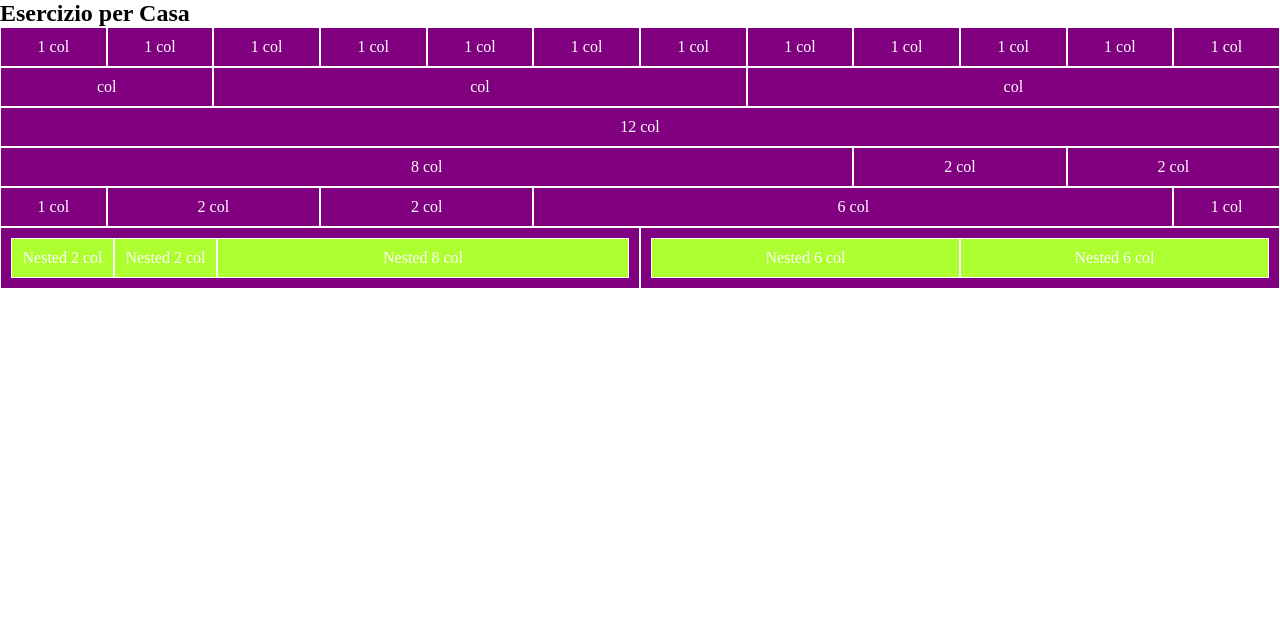
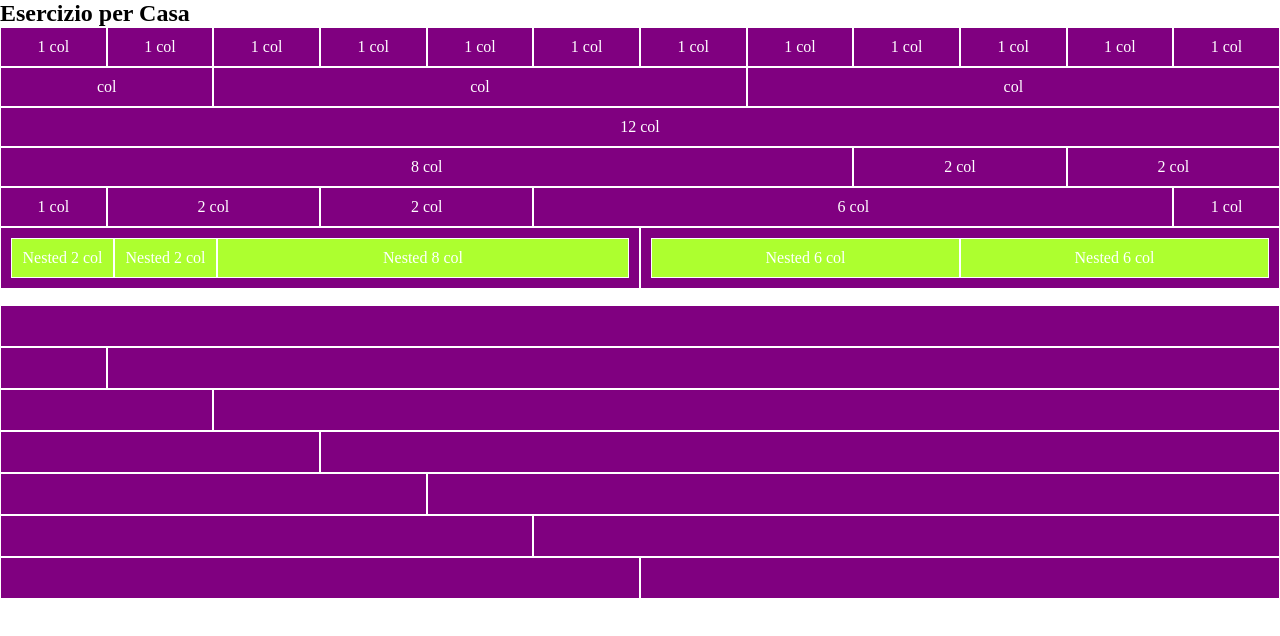
Before and after one commit to MatteoGrigoletto/html-css-12bool, a plain HTML site: page index.html in a window 1280 px wide. Drawn offline with Linux system fonts and the light colour scheme.

Commit message:
finito seconda section

```diff
--- a/css/style.css
+++ b/css/style.css
@@ -18,3 +18,11 @@
 .row .row > * {
     background-color: greenyellow;
 }
+section{
+    margin-bottom: 1rem;
+}
+/* second-section */
+
+.second-section [class*='col']{
+    padding: 1.25rem;
+}
--- a/index.html
+++ b/index.html
@@ -56,5 +56,35 @@
             </div>
         </div>
     </section>
+    <section class="second-section">
+        <div class="row">
+            <div class="col-12"></div>
+        </div>
+        <div class="row">
+            <div class="col-1"></div>
+            <div class="col-11"></div>
+        </div>
+        <div class="row">
+            <div class="col-2"></div>
+            <div class="col-10"></div>
+        </div>
+        <div class="row">
+            <div class="col-3"></div>
+            <div class="col-9"></div>
+        </div>
+        <div class="row">
+            <div class="col-4"></div>
+            <div class="col-8"></div>
+        </div>
+        <div class="row">
+            <div class="col-5"></div>
+            <div class="col-7"></div>
+        </div>
+        <div class="row">
+            <div class="col-6"></div>
+            <div class="col-6"></div>
+        </div>
+    </section>
+
 </body>
 </html>
```
